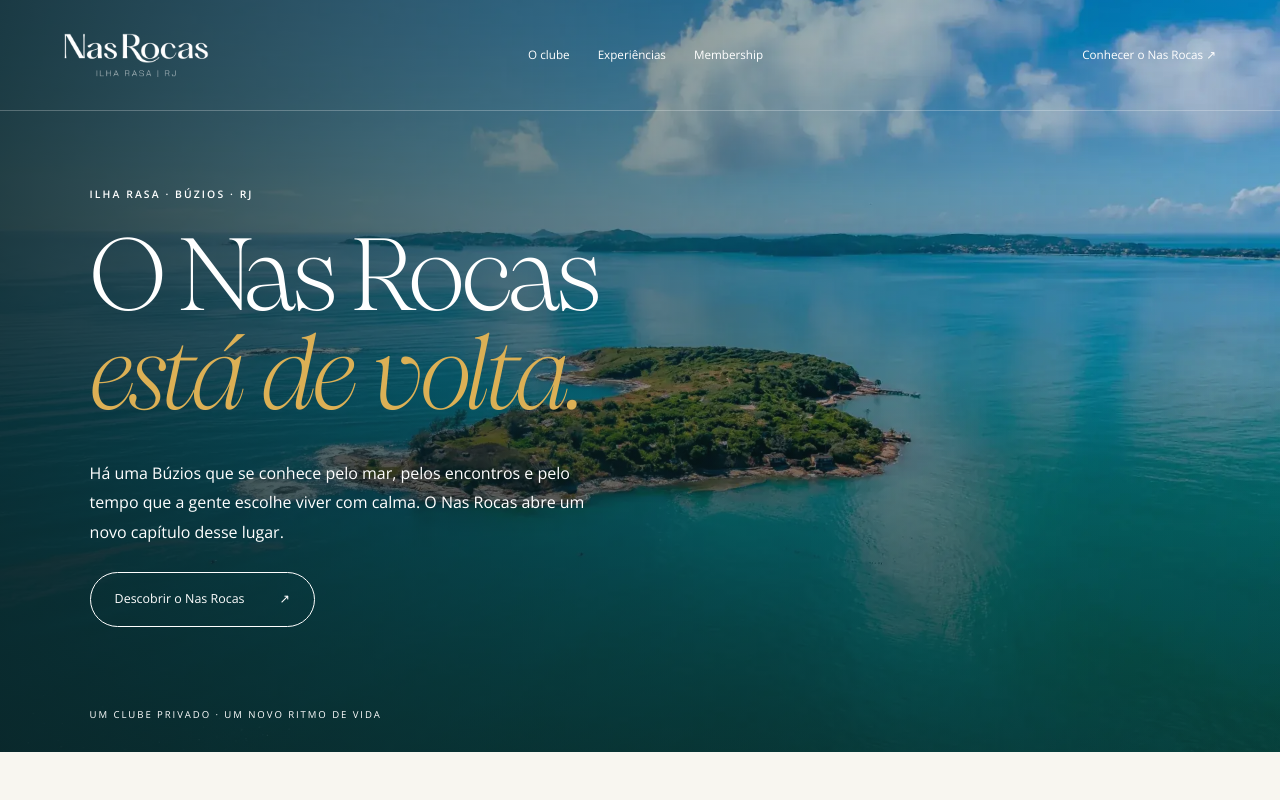
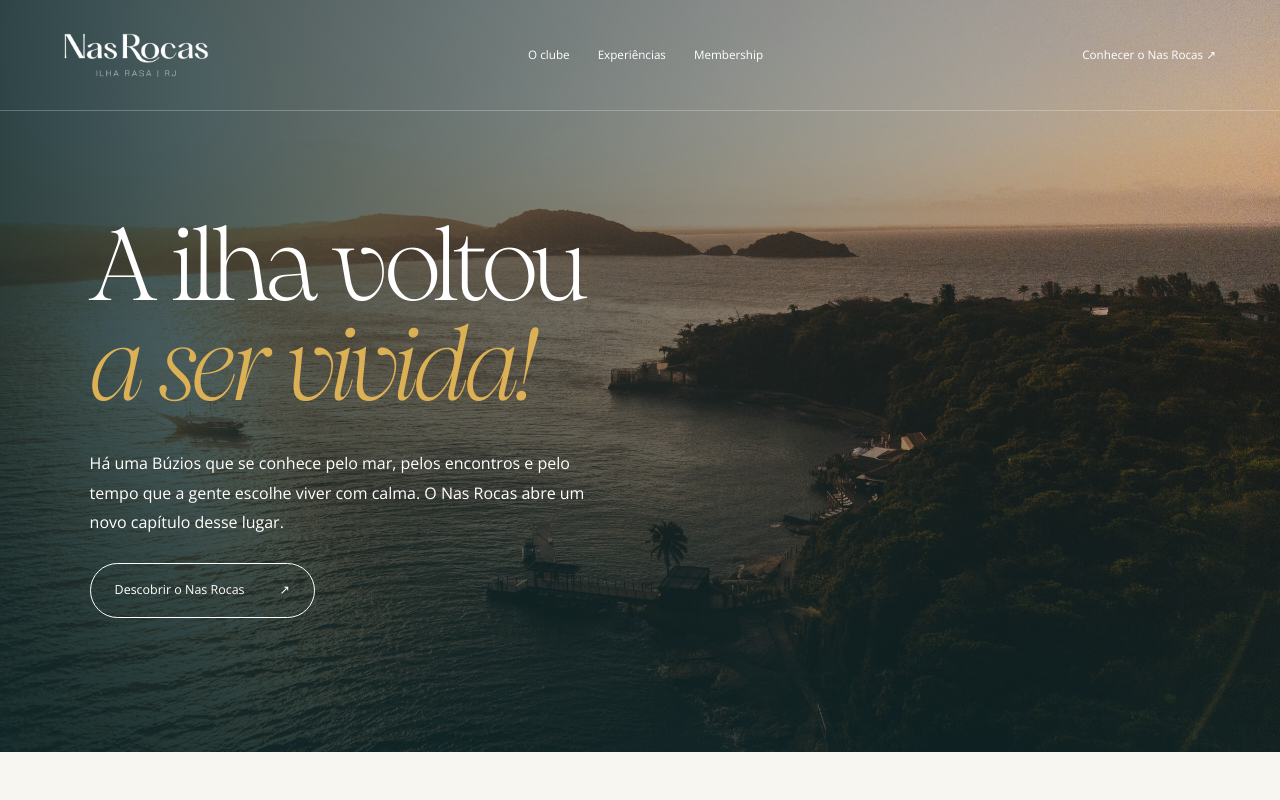
Before and after one commit to denisepaixaomarketing-maker/landing-page-influenciadores-resid-nas-rocas, a Next.js app: page / in a window 1280 px wide. Shown: the top 800 px of the page. Built offline with nearby package versions, Linux system fonts and the light colour scheme.

Commit message:
Atualizar capa e chamada da home com fotografia da inauguração

```diff
--- a/app/page.tsx
+++ b/app/page.tsx
@@ -44,9 +44,8 @@
   return <main className="nr-page" id="inicio" data-version="influenciadores-v2">
     <header className="nr-header"><a href="#inicio" aria-label="Nas Rocas Club — início"><img src={asset("logo-nasrocas-bk94kHeN.webp")} alt="Nas Rocas Club" /></a><nav aria-label="Navegação"><a href="#clube">O clube</a><a href="#experiencias">Experiências</a><a href="#membership">Membership</a></nav><a href="#conversa">Conhecer o Nas Rocas ↗</a></header>
     <section className="nr-hero">
-      <img className="nr-cover" src={asset("hero-nasrocas-BC6ue95b.webp")} alt="Nas Rocas Club na Ilha Rasa, em Búzios" fetchPriority="high" />
-      <div className="nr-hero-copy"><p className="nr-label">ILHA RASA · BÚZIOS · RJ</p><h1>O Nas Rocas<br /><em>está de volta.</em></h1><p>Há uma Búzios que se conhece pelo mar, pelos encontros e pelo tempo que a gente escolhe viver com calma. O Nas Rocas abre um novo capítulo desse lugar.</p><CTA>Descobrir o Nas Rocas</CTA></div>
-      <span className="nr-hero-foot">UM CLUBE PRIVADO · UM NOVO RITMO DE VIDA</span>
+      <img className="nr-cover" src={asset("hero-inauguracao.jpg")} alt="Pôr do sol sobre o mar e o Nas Rocas em Búzios" fetchPriority="high" />
+      <div className="nr-hero-copy"><h1>A ilha voltou<br /><em>a ser vivida!</em></h1><p>Há uma Búzios que se conhece pelo mar, pelos encontros e pelo tempo que a gente escolhe viver com calma. O Nas Rocas abre um novo capítulo desse lugar.</p><CTA>Descobrir o Nas Rocas</CTA></div>
     </section>
     <section className="nr-editorial" id="clube"><div><p className="nr-label">O NAS ROCAS CLUB</p><h2>Um destino icônico.<br /><em>Um jeito de viver Búzios.</em></h2></div><div className="nr-copy"><p>Existe uma Búzios que muita gente guarda na memória. Uma época de encontros verdadeiros, liberdade e uma energia muito própria daquele pedaço de Brasil.</p><p>Essa memória nunca desapareceu. O Nas Rocas (re)nasce na Ilha Rasa, com um clube privado, uma comunidade que se reconhece e um calendário vivo de experiências.</p><p>Um lugar para voltar, reunir quem importa e encontrar um novo ritmo de vida.</p></div></section>
     <section className="nr-manifesto"><img src={asset("manifesto-DXdGg_uK.webp")} alt="Paisagem de Búzios e atmosfera do Nas Rocas" loading="lazy" /><div><p className="nr-label">O DESTINO ESTÁ DE VOLTA</p><h2>Mar, liberdade<br /><em>e bons encontros.</em></h2><p>A melhor parte de um lugar especial é o que acontece quando a gente está lá.</p></div></section>
```
Also changed, not shown: public/nas-rocas-oficial/hero-inauguracao.jpg (added).
